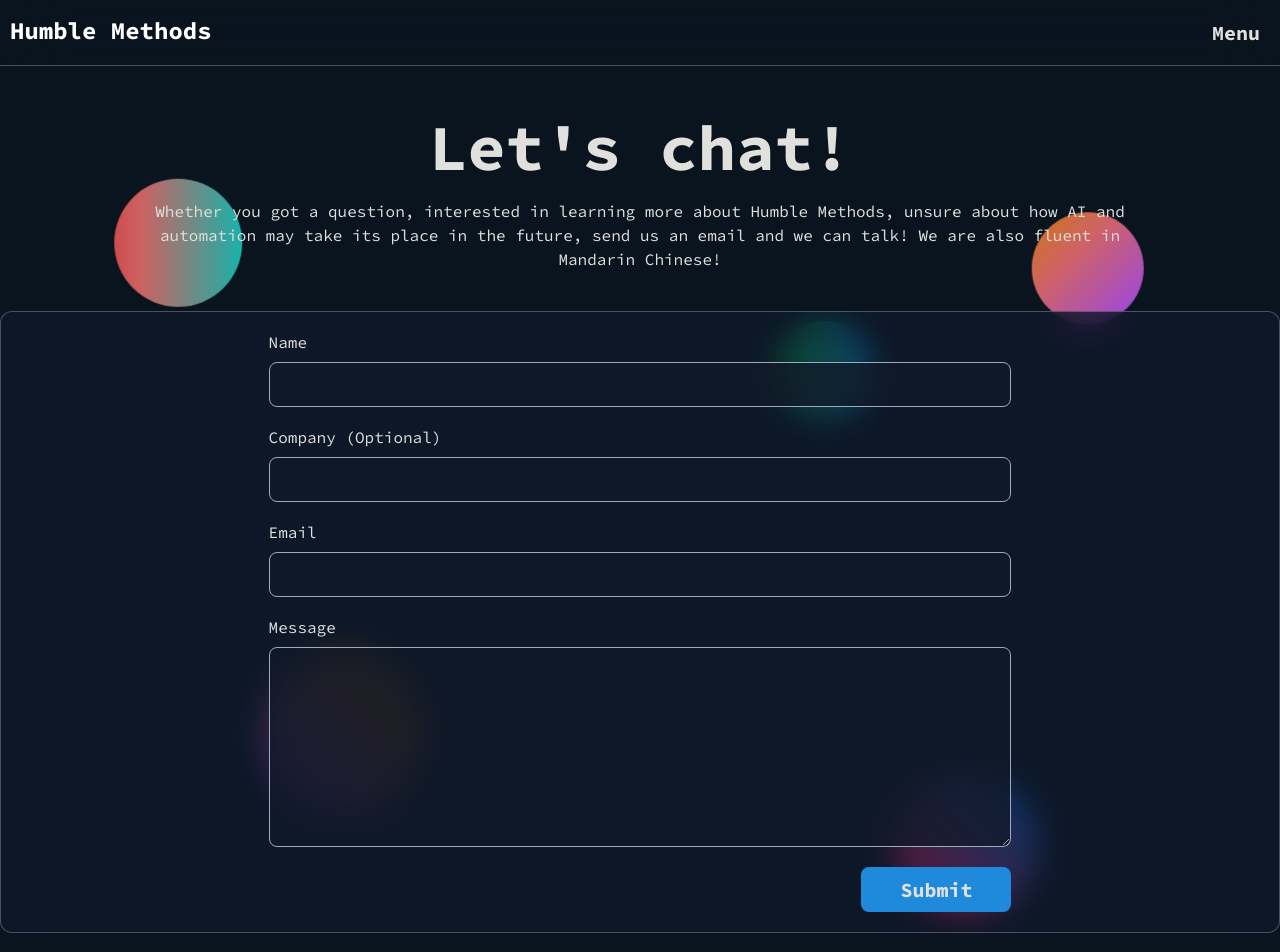
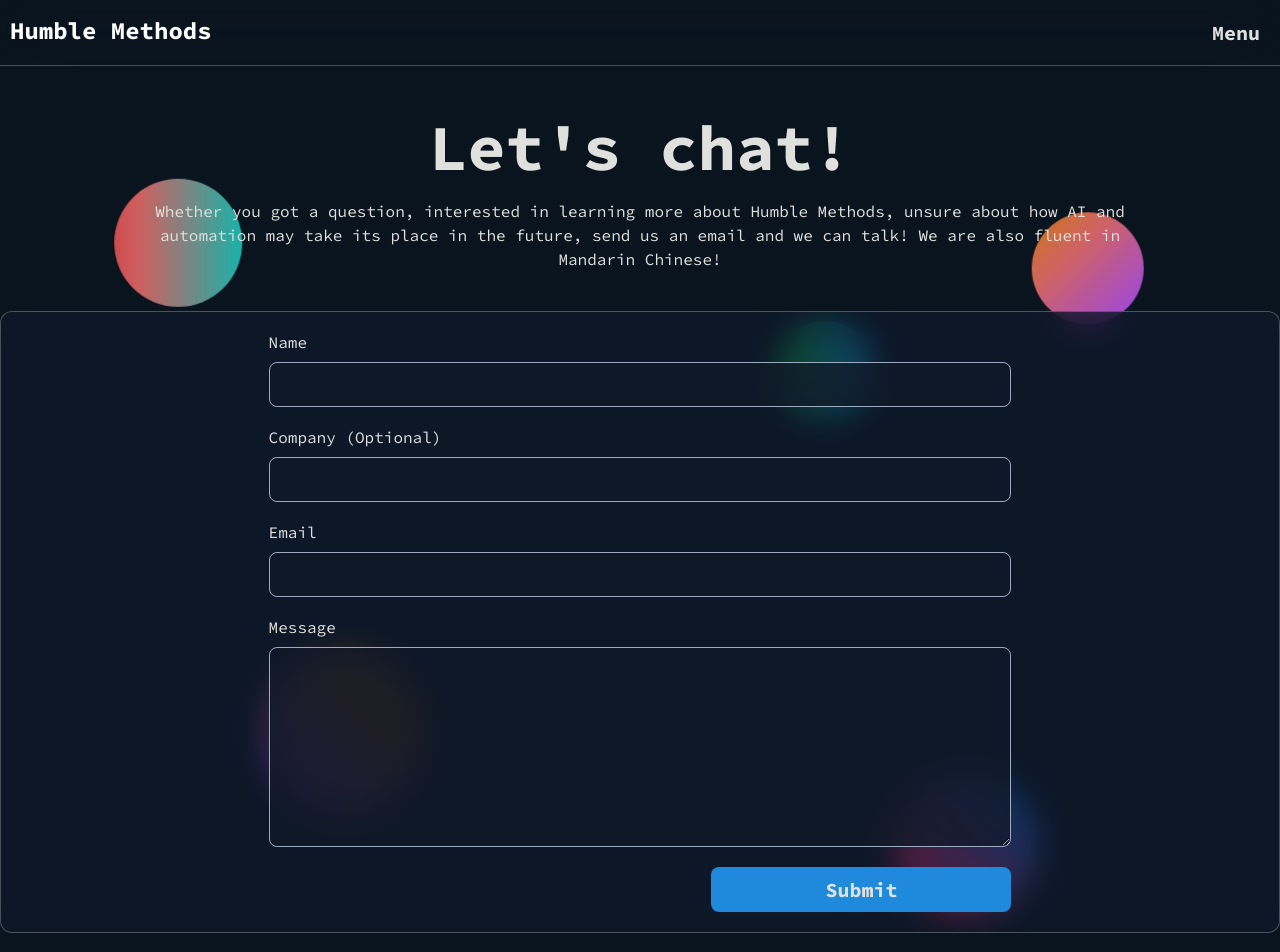
Before and after one commit to humble-methods/humble-methods, a Next.js app: page /contact in a window 1280 px wide. Shown: the top 952 px of the page. Built offline with nearby package versions, Linux system fonts and the light colour scheme.

Commit message:
feat(contactForm): api call setup

```diff
--- /dev/null
+++ b/src/pages/api/contactFormHandler.js
@@ -0,0 +1,43 @@
+export default async function handler (req, res) {
+  if (req.body === null) {
+    return {
+      statusCode: 400,
+      body: JSON.stringify("Payload required"),
+    };
+  }
+
+  const requestBody = JSON.parse(req.body)
+
+  try{
+    const res = await fetch(
+      `${process.env.URL}/.netlify/functions/emails/contact-us`,
+      {
+        headers: {
+          "netlify-emails-secret": process.env.NETLIFY_EMAILS_SECRET,
+        },
+        method: "POST",
+        body: JSON.stringify({
+          from: "contact-form@humblemethods.com",
+          to: "hello@humblemethods.com",
+          subject: "Inquiry from Humble Methods website",
+          parameters: {
+            name: requestBody.name,
+            email: requestBody.email,
+            phone: requestBody.phone,
+            company: requestBody.company,
+            message: requestBody.message
+          },
+        }),
+      }
+    );
+
+    if(res.status !== 200 || res.ok !== true) {
+      return res.status(500).json({message: "Something went wrong!"})
+    }
+
+    return res.status(200).json({message: "Message sent!"})
+
+  } catch {
+    return res.status(500).json({message: "Something went wrong!"})
+  }
+}
--- a/src/pages/contact/ContactForm.tsx
+++ b/src/pages/contact/ContactForm.tsx
@@ -37,19 +37,81 @@
     @media (max-width: 1024px) {
         padding: 10px;
     }
+    `
+
+const ButtonRow = styled.div`
+    display: flex;
+    align-items: center;
+    justify-content: flex-end;
+    width: 100%;
+    p{
+        width: 100%;
+        margin: 0!important;
+        color: red;
+        filter: brightness(2);
+    }
+    button{
+        flex-grow: 1;
+        width: 100%;
+    }
+    @media (max-width: 1024px) {
+        p{
+            margin: 0 0 20px!important;
+        }
+        flex-direction: column;
+    }
 `
 
 
 export default function ContactForm() {
+    const [loading, setLoading] = React.useState<boolean>(false)
+    const [error, setError] = React.useState<string | null>(null)
+    const [confirmation, setConfirmation] = React.useState<string | null>(null)
+
+    const handleSubmit = (e: React.FormEvent<HTMLFormElement>) => {
+        setError(null)
+        setConfirmation(null)
+        e.preventDefault()
+        const formData = new FormData(e.currentTarget)
+        const data = Object.fromEntries(formData.entries())
+
+        const requiredFields = ["name", "email", "message"]
+        const missingFields = requiredFields.some((field) => !data[field])
+        if (missingFields) {
+            setError("Might have missed some fields!")
+            return
+        }
+
+        setLoading(true)
+        fetch(`/api/contactFormHandler`, {
+            method: "POST",
+            body: JSON.stringify(data),
+        }).then((res) => {
+            if (res.status === 200) {
+                setConfirmation("Message sent!")
+            } else {
+                setError("Something went wrong, try again later.")
+            }
+        }).catch(() => {
+            setError("Something went wrong, try again later.")
+        }).finally(() => {
+            setLoading(false)
+        })
+    }
+
     return (
         <Section>
             <GlassContainer>
-                <Form>
+                <Form onSubmit={handleSubmit}>
                     <Input id="name" label="Name" type="text" />
                     <Input id="company" label="Company (Optional)" type="text" />
                     <Input id="email" label="Email" type="email" />
                     <TextArea id="message" label="Message" type="text" />
-                    <button type="submit">Submit</button>
+                    <ButtonRow>
+                        {error && <p>{error}</p>}
+                        {confirmation && <p style={{ color: 'white' }}>{confirmation}</p>}
+                        <button type="submit">{loading ? "Loading..." : "Submit"}</button>
+                    </ButtonRow>
                 </Form>
             </GlassContainer>
         </Section>
```
Also changed, not shown: src/pages/api/contactForm.ts (deleted), 1 other file (tests, documents, lock files or other folders).
